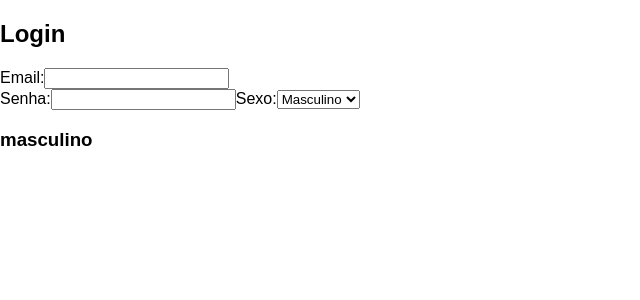
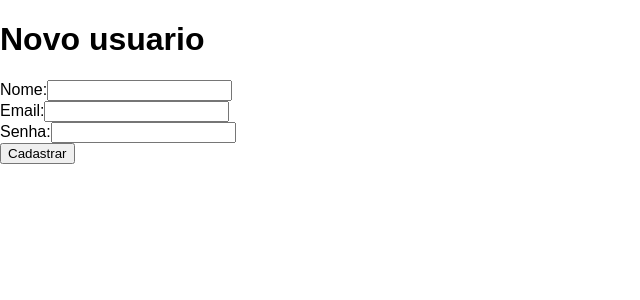
Before and after one commit to ruanlas-learning/primeirositereact, a React (Create React App) app: page / in a window 1280 px wide. Shown: the top 300 px of the page, without its empty margins (0-640 px from the left). Built offline with nearby package versions, Linux system fonts and the light colour scheme.

Commit message:
Praticando formularios

```diff
--- a/src/App.js
+++ b/src/App.js
@@ -5,42 +5,47 @@ class App extends Component{
     constructor(props){
         super(props);
         this.state = {
+            nome: '',
             email: '',
             senha: '',
-            sexo: 'masculino'
+            error: ''
         };
-        this.trocaEmail = this.trocaEmail.bind(this);
-        this.trocaSexo = this.trocaSexo.bind(this);
+        this.cadastrar = this.cadastrar.bind(this);
     }
 
-    trocaEmail(event){
-        let valorDigitado = event.target.value;
-        this.setState({ email: valorDigitado });
-    }
+    cadastrar(event){
+        const {nome, email, senha} = this.state;
 
-    trocaSexo(event){
-        this.setState({ sexo: event.target.value });
+        if (nome !== '' && email !== '' && senha !== ''){
+            alert(`Nome: ${nome}\nEmail: ${email} \nSenha: ${senha}`);
+        }else{
+            this.setState({ error: 'Ops! Parece que está faltando algo!'});
+        }
+
+        event.preventDefault();
     }
 
     render(){
         return(
             <div>
-                <h2>Login</h2>
-                Email:
-                <input type="email" name="email" value={this.state.email} onChange={this.trocaEmail}/> <br/>
-                Senha:
-                <input type="password" name="senha" value={this.state.senha}
-                    onChange={ (event) => this.setState({ senha: event.target.value }) }/>
-                Sexo:
-                <select name="sexo" value={this.state.sexo} onChange={this.trocaSexo}>
-                    <option value="masculino">Masculino</option>
-                    <option value="feminino">Feminino</option>
-                </select>
-                <div>
-                    <h3>{this.state.email}</h3>
-                    <h3>{this.state.senha}</h3>
-                    <h3>{this.state.sexo}</h3>
-                </div>
+                <h1>Novo usuario</h1>
+
+                {this.state.error &&
+                    <p>{this.state.error}</p>
+                }
+
+                <form onSubmit={this.cadastrar}>
+                    <label>Nome:</label>
+                    <input type="text" value={this.state.nome}
+                        onChange={ (e) => this.setState({nome: e.target.value}) }/><br/>
+                    <label>Email:</label>
+                    <input type="email" value={this.state.email}
+                        onChange={ (e) => this.setState({email: e.target.value}) }/><br/>
+                    <label>Senha:</label>
+                    <input type="password" value={this.state.senha}
+                        onChange={ (e) => this.setState({senha: e.target.value}) }/><br/>
+                    <button type="submit">Cadastrar</button>
+                </form>
             </div>
         );
     }
```
